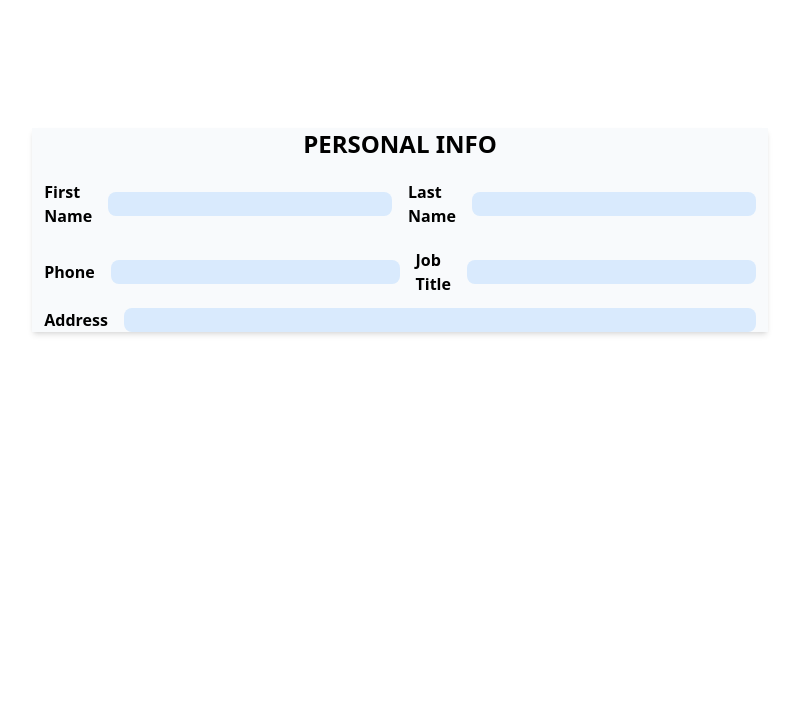
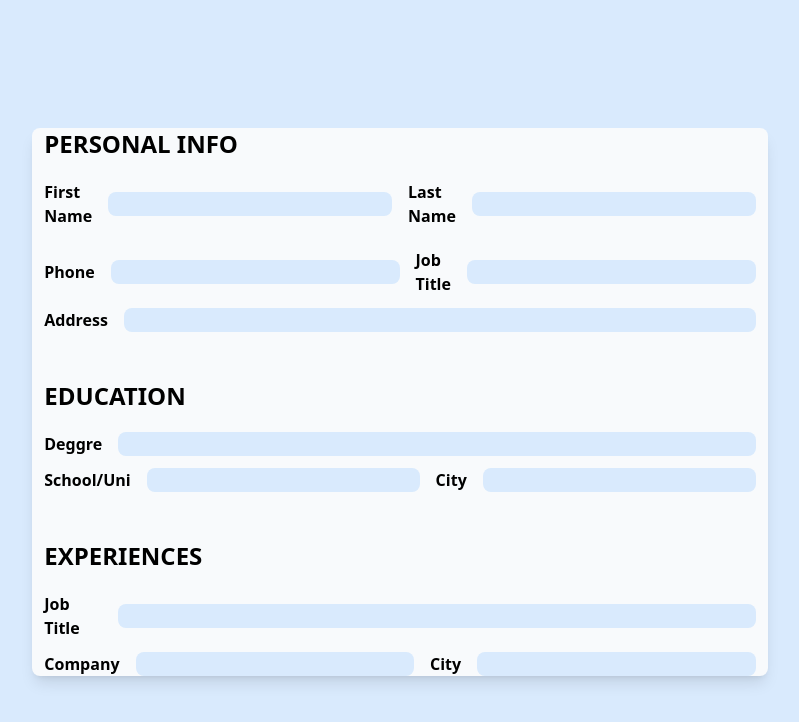
Before and after one commit to Nemanja0033/CV-maker-app, a React (Vite) app: page / in a window 1280 px wide. Shown: the top 722 px of the page, without its empty margins (240-1039 px from the left). Built offline with nearby package versions, Linux system fonts and the light colour scheme.

Commit message:
FEAT cv form ui

```diff
--- a/src/components/CvForm.jsx
+++ b/src/components/CvForm.jsx
@@ -2,11 +2,12 @@ import React from 'react'
 
 const CvForm = () => {
   return (
-    <div className="h-auto flex-row shadow-md bg-second">
-        <h1 className='text-center font-bold text-2xl mb-5'>PERSONAL INFO</h1>
+    <div className="flex-row shadow-lg bg-second rounded-lg">
+        <h1 className='text-start font-bold text-2xl mb-5 ml-3'>PERSONAL INFO</h1>
+
         <div className="md:flex flew-row justify-center gap-4 items-center mb-5 m-3">
             <label htmlFor="name">First Name</label>
-            <input className="w-full rounded-lg md:h-6 h-9 bg-primary" name="name" type="text" />
+            <input className="w-full rounded-lg md:h-6 h-9 bg-primary" name="name" type="text"/>
             <label htmlFor="surname">Last Name</label>
             <input className="w-full rounded-lg md:h-6 h-9 bg-primary" name="surname" type="text" />
         </div>
@@ -22,6 +23,34 @@ const CvForm = () => {
             <label htmlFor="address">Address</label>
             <input className="w-full rounded-lg md:h-6 h-9 bg-primary" name="address" type="text" />
         </div>
+
+        <h1 className='text-start font-bold text-2xl mt-12 mb-5 ml-3'>EDUCATION</h1>
+
+        <div className="md:flex flew-row justify-center gap-4 items-center m-3">
+            <label htmlFor="deggre">Deggre</label>
+            <input className="w-full rounded-lg md:h-6 h-9 bg-primary" name="deggre" type="text" />
+        </div>
+
+        <div className="md:flex flew-row justify-center gap-4 items-center m-3">
+            <label htmlFor="School/Uni">School/Uni</label>
+            <input className="w-full rounded-lg md:h-6 h-9 bg-primary" name="School/Uni" type="text" />
+            <label htmlFor="City">City</label>
+            <input className="w-full rounded-lg md:h-6 h-9 bg-primary" name="City" type="text" />
+        </div>
+
+        <h1 className='text-start font-bold text-2xl mt-12 mb-5 ml-3'>EXPERIENCES</h1>
+
+        <div className="md:flex flew-row justify-center gap-4 items-center m-3">
+            <label htmlFor="Job Title">Job Title</label>
+            <input className="w-full rounded-lg md:h-6 h-9 bg-primary" name="Job Title" type="text" />
+        </div>
+
+        <div className="md:flex flew-row justify-center gap-4 items-center m-3">
+            <label htmlFor="Company">Company</label>
+            <input className="w-full rounded-lg md:h-6 h-9 bg-primary" name="Company" type="text" />
+            <label htmlFor="City">City</label>
+            <input className="w-full rounded-lg md:h-6 h-9 bg-primary" name="City" type="text" />
+        </div>
     </div>
   )
 }
--- a/src/index.css
+++ b/src/index.css
@@ -3,5 +3,6 @@
 @tailwind utilities;
 
 body{
+    background-color: #D9EAFD;
     font-weight: bold;
 }
```
